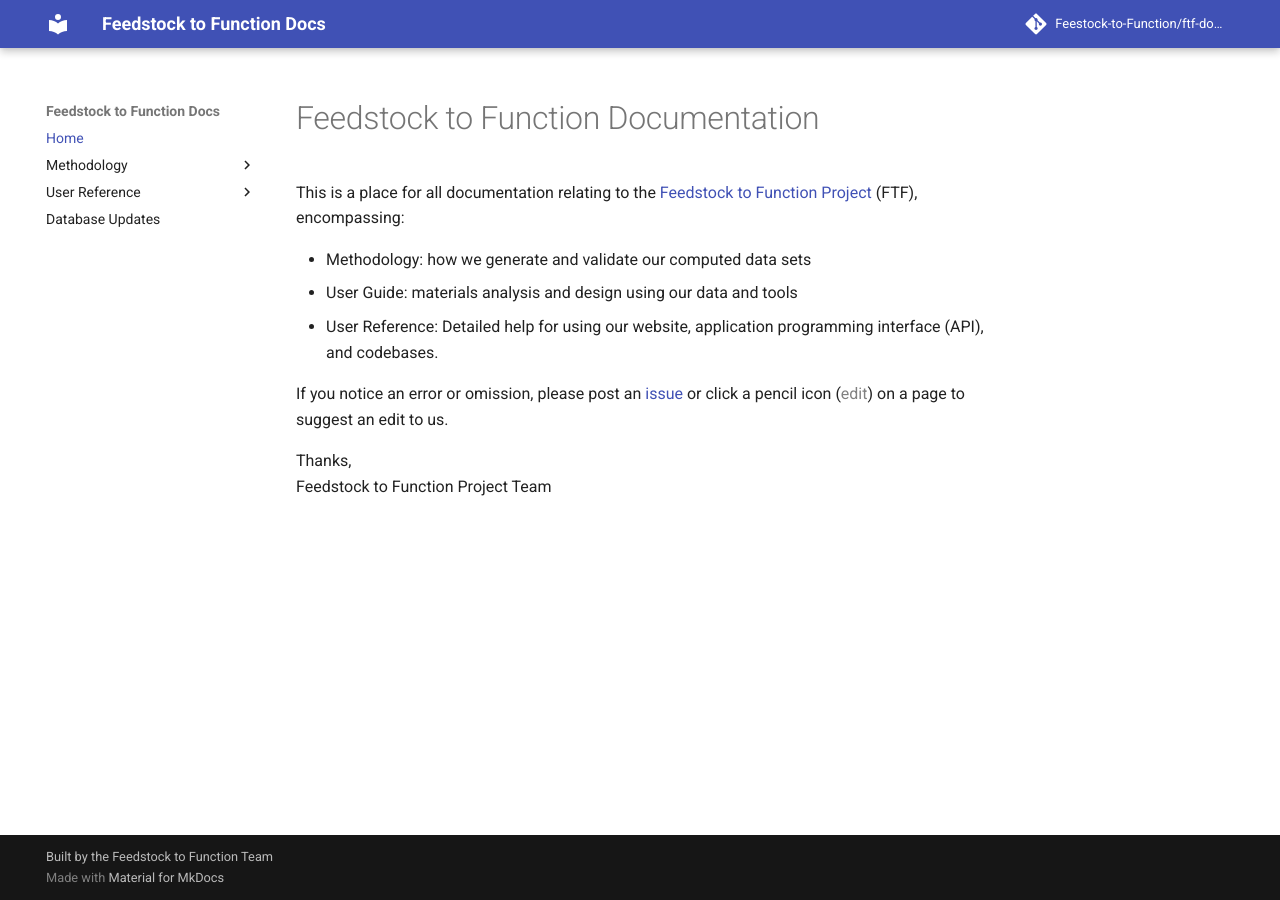
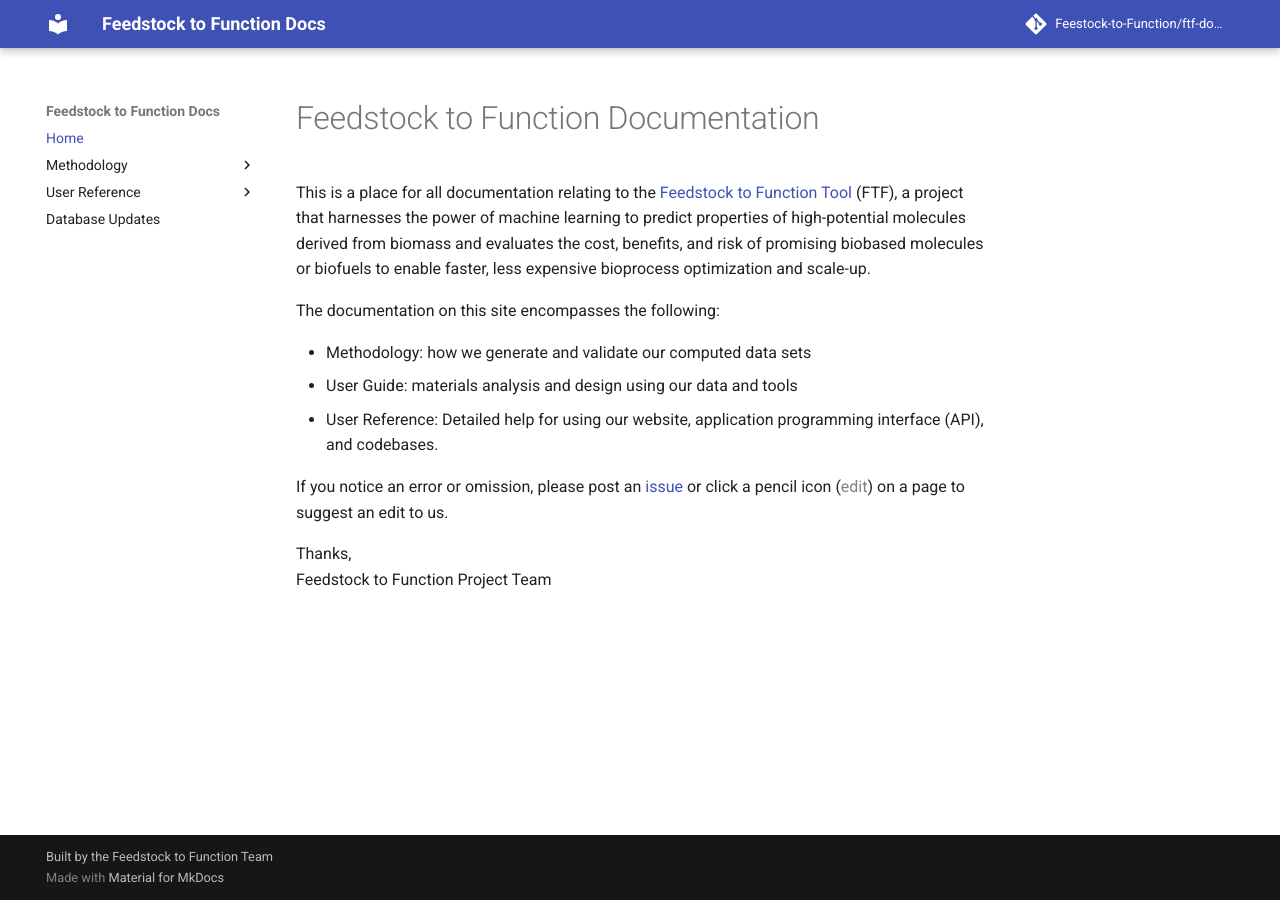
Before and after one commit to tylerhuntington/biositing-docs, an MkDocs documentation site: the page built from docs/index.md, in a window 1280 px wide. Built offline with MkDocs 1.6.1 and Material for MkDocs 9.7.7, drawn with Linux system fonts in a browser that asks for light colours; comment, search, counter and statistics services are not loaded.

Commit message:
Update home page

```diff
--- a/docs/index.md
+++ b/docs/index.md
@@ -1,8 +1,13 @@
 # Feedstock to Function Documentation
 
 This is a place for all documentation relating to the
-[Feedstock to Function Project](https://feestock-to-function.lbl.gov) (FTF),
-encompassing:
+[Feedstock to Function Tool](https://feestock-to-function.lbl.gov) (FTF),
+  a project that harnesses the power of machine learning to predict properties
+  of high-potential molecules derived from biomass and evaluates the cost,
+  benefits, and risk of promising biobased molecules or biofuels to enable
+  faster, less expensive bioprocess optimization and scale-up.
+
+The documentation on this site encompasses the following:
 
 * Methodology: how we generate and validate our computed data sets
 * User Guide: materials analysis and design using our data and tools
@@ -10,7 +15,8 @@ encompassing:
 application programming interface (API), and codebases.
 
 If you notice an error or omission, please post an [issue](
-https://github.com/Feedstock-to-Function/ftf-docs/issues/new) or click a pencil icon
+https://github.com/Feedstock-to-Function/ftf-docs/issues/new)
+or click a pencil icon
 (<span class="md-icon" style="color:grey">edit</span>) on a page to suggest an
 edit to us.
 
```
